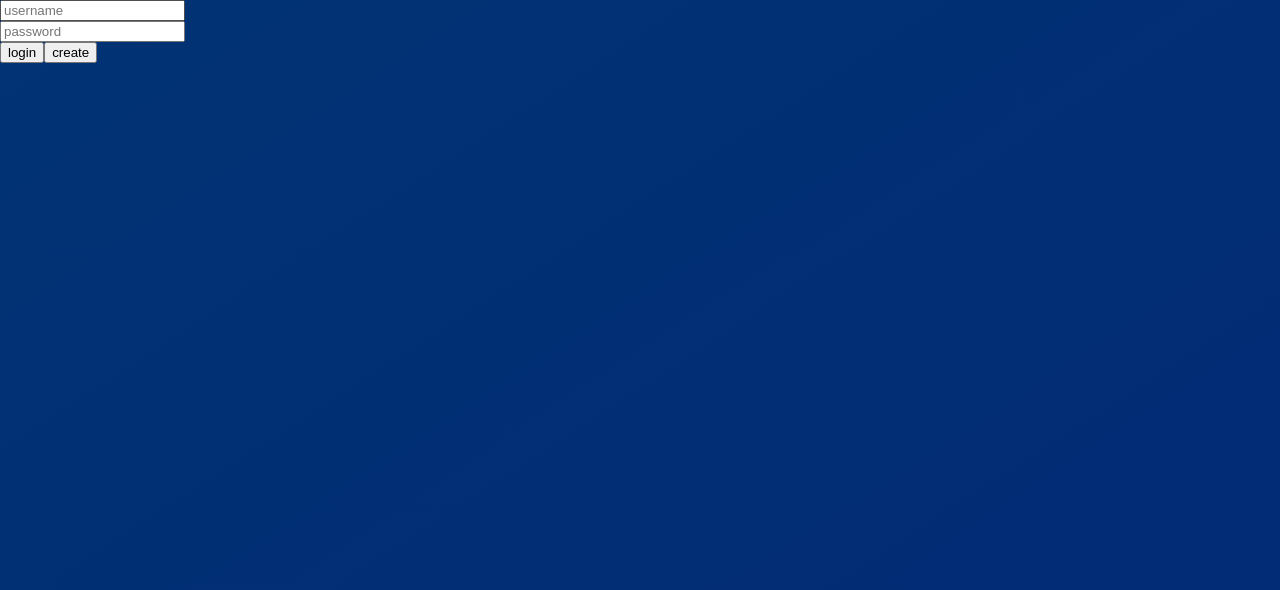
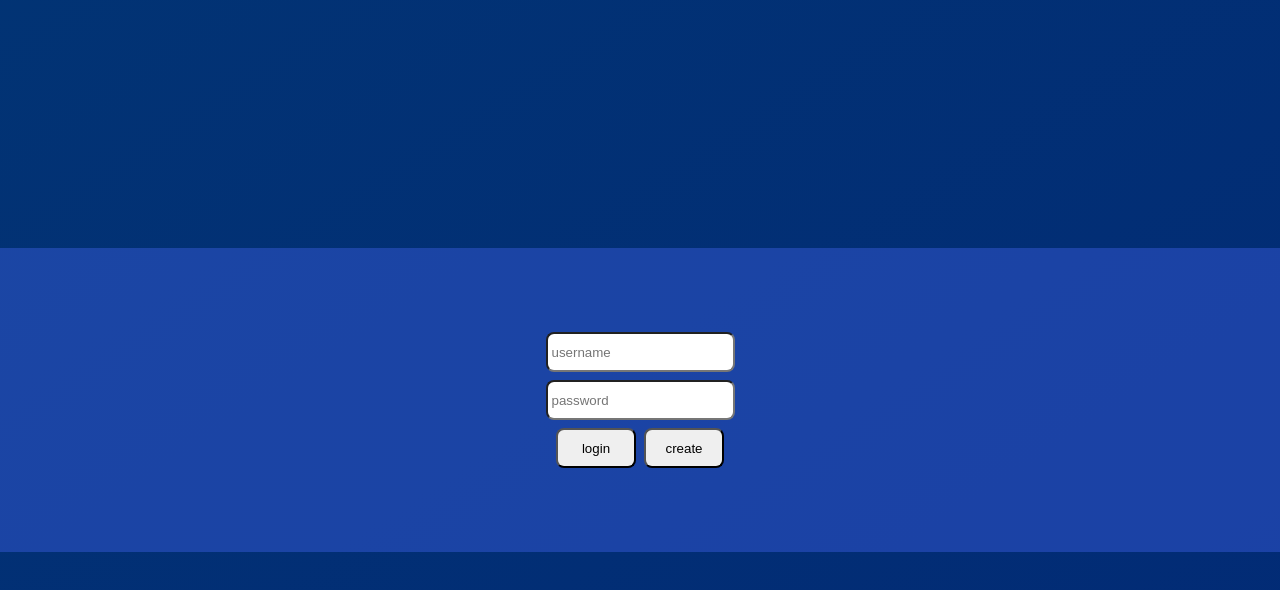
Before and after one commit to sinajhrm/certification-project3, a React (Vite) app in the folder client/: page /tasks/1 in a window 1280 px wide. Shown: the top 590 px of the page. Built offline with nearby package versions, Linux system fonts and the light colour scheme.

Commit message:
Fixed updating/creating tasks bug

```diff
--- a/client/src/App.jsx
+++ b/client/src/App.jsx
@@ -39,7 +39,7 @@ const App = () => {
 
     useEffect(() => {
         const loggedInUser = LocalStorageService.getUser()
-        console.log(['logged-in user:', loggedInUser])
+        // console.log(['logged-in user:', loggedInUser])
         if (loggedInUser) {
             setUser(loggedInUser)
         }
@@ -56,7 +56,19 @@ const App = () => {
         UsersService
             .login(user)
             .then((response) => {
-                console.log(['user service response: ', response])
+                // console.log(['user service response: ', response])
+                setUser(response)
+                LocalStorageService.storeUser(response)
+                return response
+            })
+            .catch((error) => console.log(error))
+    }
+
+    const handleCreate = (user) => {
+        UsersService
+            .create(user)
+            .then((response) => {
+                // console.log(['user service response: ', response])
                 setUser(response)
                 LocalStorageService.storeUser(response)
                 return response
@@ -66,7 +78,7 @@ const App = () => {
 
     if (isDataBeingLoaded && user) return (<><h1>Loading ...</h1></>)
     if (!LocalStorageService.getUser()) {
-        return (<LoginForm onLogin={handleLogin} />)
+        return (<LoginForm onLogin={handleLogin} onCreate={handleCreate} />)
     } else {
         return (
             <Router>
--- a/client/src/components/login/Login.css
+++ b/client/src/components/login/Login.css
@@ -0,0 +1,36 @@
+.login-container
+{
+    display: flex;
+    flex-wrap: wrap;
+    align-items: center;
+    justify-content: center;
+    flex-direction: column;
+    background-color: rgba(72, 104, 247, 0.37);
+    padding: 5rem;
+    margin-top: 50vh;
+    transform: translateY(-50%);
+}
+
+.login-container button
+{
+    min-width: 5rem;
+    min-height: 2.5rem;
+    border-radius: 0.5rem;
+}
+.login-container input
+{
+    min-width: 5rem;
+    min-height: 2.5rem;
+    border-radius: 0.5rem;
+    padding: 0.25rem;
+}
+
+.login-container > *
+{
+    flex: 1 0 .5rem;
+}
+
+.login-container > div > *
+{
+    margin: .25rem;
+}
--- a/client/src/components/login/Login.jsx
+++ b/client/src/components/login/Login.jsx
@@ -1,8 +1,9 @@
 // This component is derived from phonebook example
 
 import React from 'react'
+import './Login.css'
 
-const LoginForm = ({ onLogin, onCreate, onLogout, user }) => {
+const LoginForm = ({ onLogin, onCreate }) => {
     const handleSubmit = (e) => {
         e.preventDefault()
         // Grab relevant values
@@ -21,22 +22,15 @@ const LoginForm = ({ onLogin, onCreate, onLogout, user }) => {
     }
 
     return (
-        <div>
-            {user
-                ? <div className="username-header">
-                    <p><strong>{user.username}</strong> is logged in</p>
-                    <button onClick={onLogout}>logout</button>
-                </div>
-                : <form onSubmit={handleSubmit}>
-                    <div><input placeholder="username" name="username" /></div>
-                    <div><input placeholder="password" name="password" type="password" /></div>
-                    <div>
-                        <button type="submit" value="login">login</button>
-                        <button type="submit" value="create">create</button>
-                    </div>
-                </form>
-            }
-        </div>
+        <form className='login-container' onSubmit={handleSubmit}>
+            <div><input placeholder="username" name="username" required /></div>
+            <div><input placeholder="password" name="password" type="password" required /></div>
+            <div>
+                <button type="submit" value="login">login</button>
+                <button type="submit" value="create">create</button>
+            </div>
+        </form>
+
     )
 }
 
--- a/client/src/components/task/Task.jsx
+++ b/client/src/components/task/Task.jsx
@@ -6,6 +6,7 @@ import * as Types from '../../utils/types.js'
 import { useDispatch } from 'react-redux'
 import { addUpdateTask, deleteTask } from '../../feature/tasksSlice.js'
 import TasksService from '../../services/TasksService.js'
+import LocalStorageService from '../../services/LocalStorageService.js'
 
 /**
  *
@@ -24,7 +25,8 @@ export default function Task ({ task, editMode = false }) {
                 id: task.id,
                 title,
                 subtasks: task.subtasks
-            }
+            },
+            userId: LocalStorageService.getUser().id
         }
         TasksService.AddUpdateTask(updateTaskRequestObj).then(
             () => {
--- a/client/src/services/TasksService.js
+++ b/client/src/services/TasksService.js
@@ -31,6 +31,7 @@ const TasksService = {
 
     AddUpdateTask: async (task) => {
         try {
+            console.log(task)
             const response = await axios.post(`${import.meta.env.VITE_BACKEND_URL}/api/tasks`, task)
             return response.data
         } catch (error) {
--- a/client/src/services/UsersService.js
+++ b/client/src/services/UsersService.js
@@ -1,12 +1,18 @@
 import axios from 'axios'
-const baseURL = '/api/login'
+const baseLoginURL = '/api/login'
+const baseUsersURL = '/api/users'
 
 const UsersService = {
 
     login: (user) => {
-        const request = axios.post(`${import.meta.env.VITE_BACKEND_URL}${baseURL}`, user)
+        const request = axios.post(`${import.meta.env.VITE_BACKEND_URL}${baseLoginURL}`, user)
+        return request.then(response => response.data)
+    },
+    create: (user) => {
+        const request = axios.post(`${import.meta.env.VITE_BACKEND_URL}${baseUsersURL}`, user)
         return request.then(response => response.data)
     }
+
 }
 
 export default UsersService
```
Also changed, not shown: 1 other file (tests, documents, lock files or other folders).
